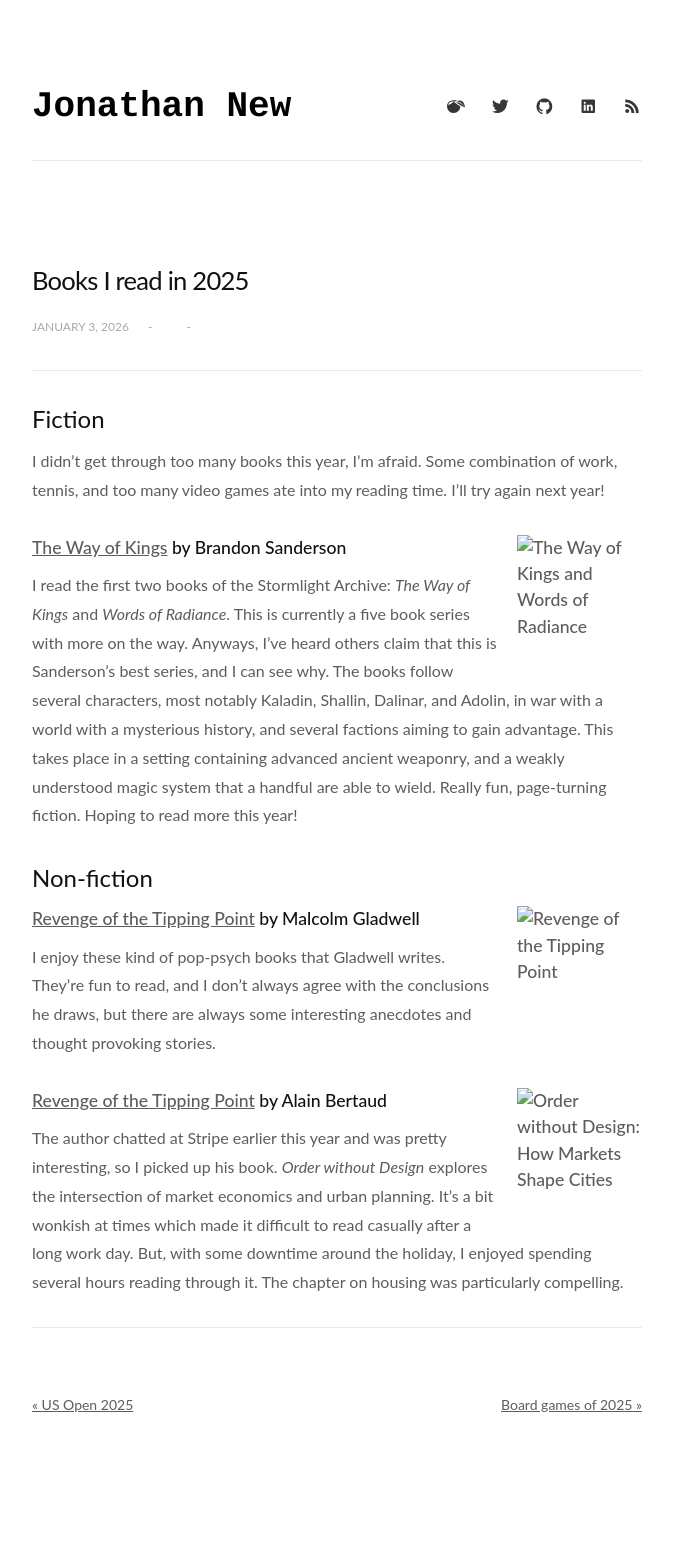
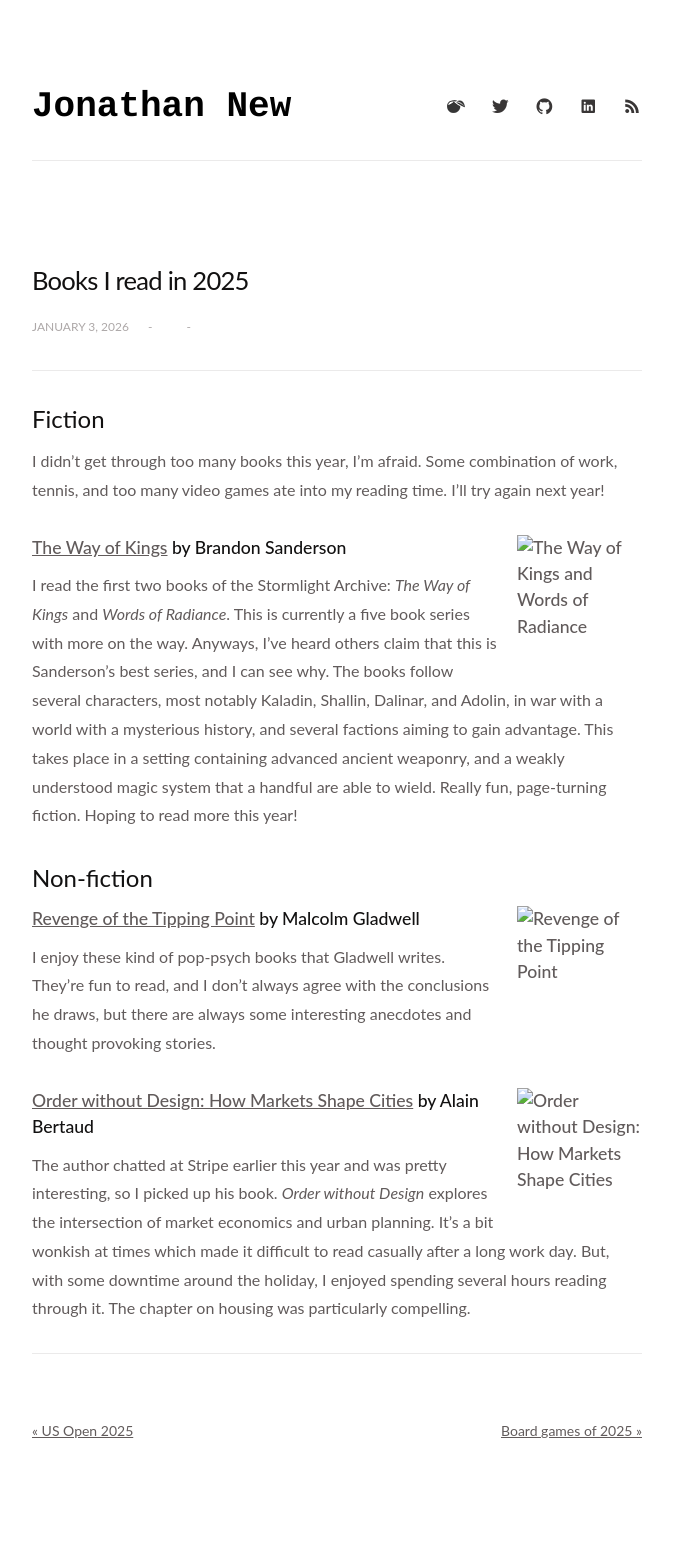
Before and after one commit to newtang/newtang.github.io, a Jekyll site: the page built from _posts/2026-01-02-books-i-read-2025.markdown, in a window 1280 px wide. Shown: the whole page, without its empty margins (303-976 px from the left). Built offline with Jekyll 4.4.1, drawn with Linux system fonts in a browser that asks for light colours; before the commit the page ends 1531 px from its top, so only the background shows below that.

Commit message:
Fixing title typo

```diff
--- a/_posts/2026-01-02-books-i-read-2025.markdown
+++ b/_posts/2026-01-02-books-i-read-2025.markdown
@@ -21,6 +21,6 @@
 
 I enjoy these kind of pop-psych books that Gladwell writes. They're fun to read, and I don't always agree with the conclusions he draws, but there are always some interesting anecdotes and thought provoking stories.
 
-#### [![Order without Design: How Markets Shape Cities]({{ site.url }}/assets/books-2025/orderWithoutDesign.jpg){: style="clear:right;margin-left:20px;float:right;width:125px"}](https://www.amazon.com/dp/0262550970/)[Revenge of the Tipping Point](https://www.amazon.com/dp/0262550970/) by Alain Bertaud
+#### [![Order without Design: How Markets Shape Cities]({{ site.url }}/assets/books-2025/orderWithoutDesign.jpg){: style="clear:right;margin-left:20px;float:right;width:125px"}](https://www.amazon.com/dp/0262550970/)[Order without Design: How Markets Shape Cities](https://www.amazon.com/dp/0262550970/) by Alain Bertaud
 
 The author chatted at Stripe earlier this year and was pretty interesting, so I picked up his book. <em>Order without Design</em> explores the intersection of market economics and urban planning. It's a bit wonkish at times which made it difficult to read casually after a long work day. But, with some downtime around the holiday, I enjoyed spending several hours reading through it. The chapter on housing was particularly compelling.
```
